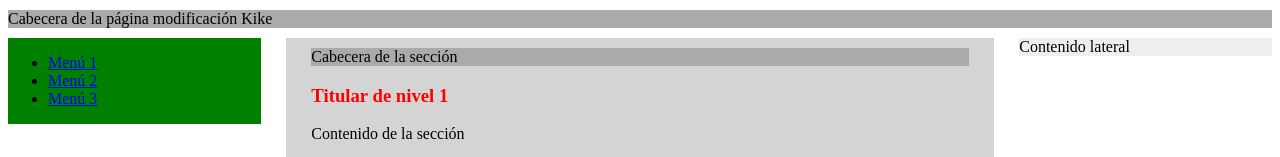
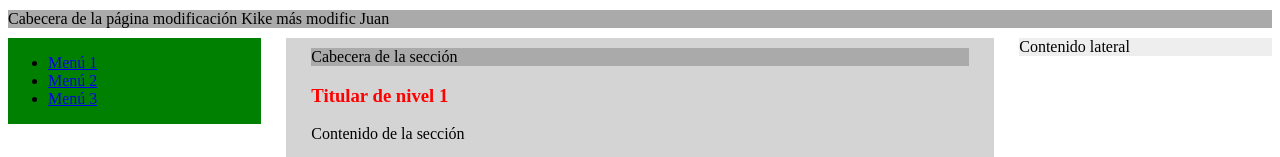
Before and after one commit to jgonzalezdaw/hello-world, a plain HTML site: page index.html in a window 1280 px wide. Shown: the top 157 px of the page. Drawn offline with Linux system fonts and the light colour scheme.

Commit message:
añade prueba Juan

```diff
--- a/index.html
+++ b/index.html
@@ -6,7 +6,7 @@
 	<title>Estructura</title>
 </head>
 <body>
-	<header>Cabecera de la página modificación Kike</header>
+	<header>Cabecera de la página modificación Kike más modific Juan</header>
 	<nav>
 	     <ul>
 		 <li><a href="#">Menú 1</a></li>
```
